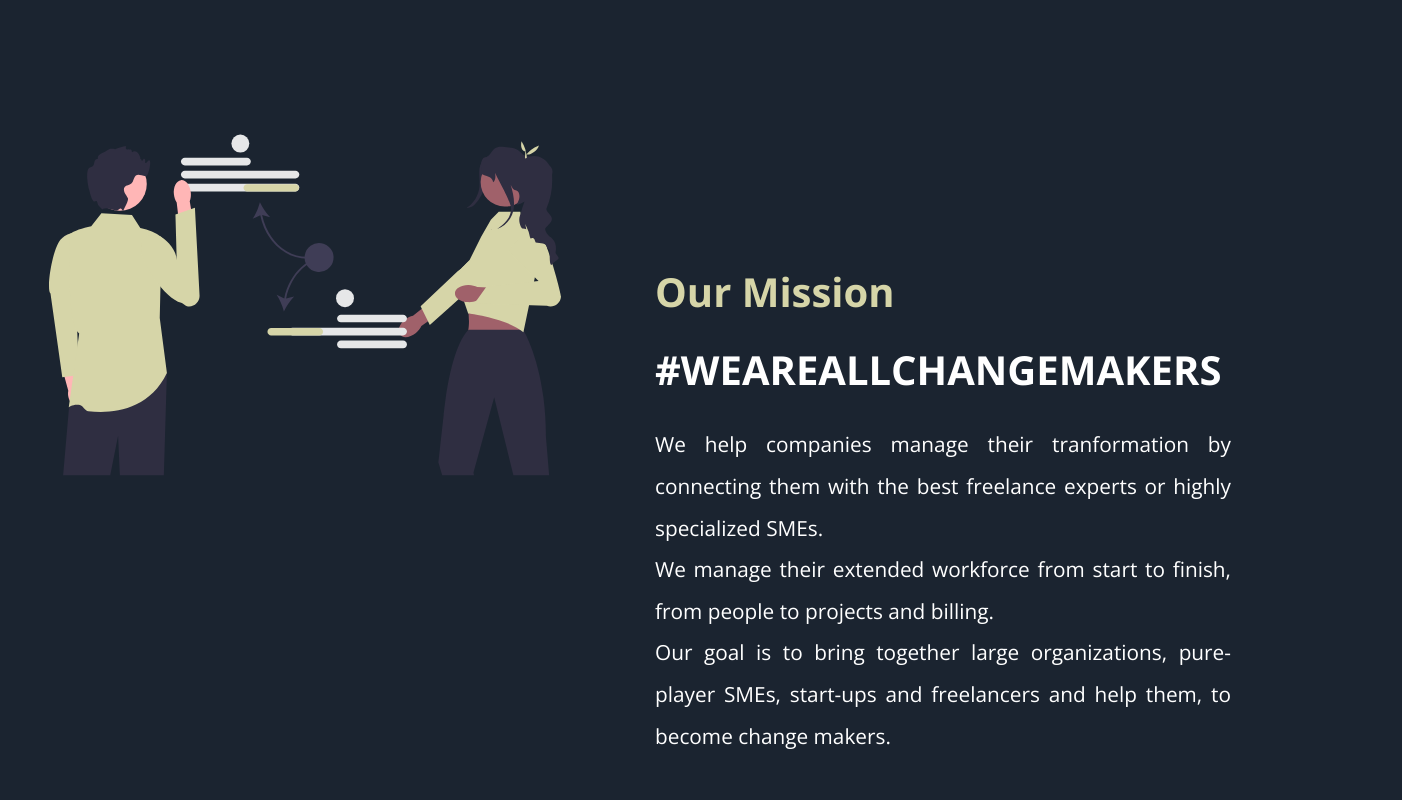
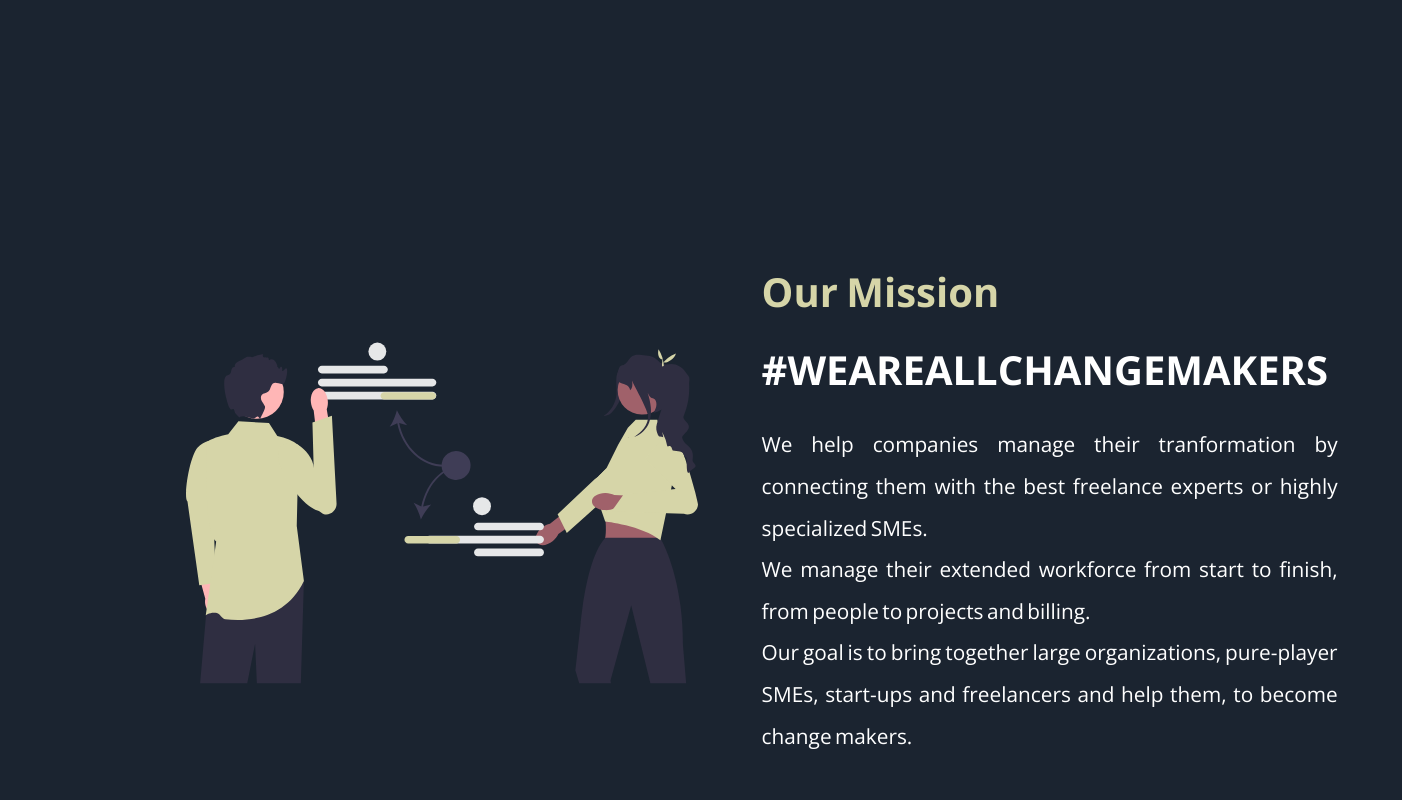
Before and after one commit to hnsnl15/headhunting_site_AHM, a React (Vite) app: page / in a window 1280 px wide. Shown: the part 780-1580 px from the top of the page, 1402 px wide, since content can reach past the window. Built offline with nearby package versions, Linux system fonts and the light colour scheme.

Commit message:
Testing responsiveness..

```diff
--- a/css/style.css
+++ b/css/style.css
@@ -6,6 +6,13 @@
   -webkit-font-smoothing: antialiased;
   -moz-osx-font-smoothing: grayscale;
   text-rendering: optimizeLegibility;
+  text-justify: distribute;
+  word-spacing: -2px;
+  text-align-last: left;
+}
+
+main {
+  width: 100vw;
 }
 
 #root {
@@ -153,17 +160,14 @@ body {
 
 .our-mission {
   display: flex;
-  justify-content: center;
-  width: 100vw;
-  padding: 0 1rem;
-  gap: 30px;
+  justify-content: space-evenly;
 }
 
 .our-mission figure {
+  display: flex;
+  justify-content: center;
+  align-items: center;
   min-width: 50vw;
-  height: max-content;
-  display: grid;
-  place-items: center;
 }
 
 .our-mission figure svg {
@@ -173,6 +177,7 @@ body {
 .our-mission .our-mission-text {
   line-height: 2;
   min-width: 50vw;
+  min-height: max-content;
   display: grid;
   place-content: center;
 }
@@ -199,7 +204,7 @@ body {
 .mission-cards {
   display: flex;
   width: 100vw;
-  height: 60vh;
+  min-height: max-content;
   justify-content: center;
   padding: 1rem 4rem;
   margin-top: 10vh;
@@ -372,14 +377,24 @@ body {
   .our-mission {
     flex-direction: column-reverse;
   }
+  .mission-cards {
+    display: flex;
+    flex-direction: column;
+    align-items: center;
+    justify-content: center;
+    padding: 0;
+    margin: 0 auto;
+  }
   .our-mission-text {
     width: 100vw;
-    padding: 1rem;
+    margin: 0 auto;
+    padding: 0;
     display: grid;
     place-items: center;
   }
-  .our-mission-text p {
-    font-size: 1rem;
+  .our-mission-text h1 {
+    font-size: 5vw;
+    width: max-content;
   }
 }
 
@@ -387,4 +402,7 @@ body {
   .main-banner-section-1 h1 {
     padding: 0rem;
   }
+  .main-banner-section-2 div svg {
+    display: none;
+  }
 }
--- a/src/components/Front Page/Mission.jsx
+++ b/src/components/Front Page/Mission.jsx
@@ -3,7 +3,7 @@ import SolutionSvg from '../imgrsr/SolutionSvg';
 
 function Mission() {
   return (
-    <>
+    <section className='mission-section'>
       <section className='our-mission'>
         <figure className='our-mission-figure-1'>
             <SolutionSvg />
@@ -54,7 +54,7 @@ function Mission() {
         </div>
 
       </section>
-    </>
+    </section>
   )
 }
 
--- a/style.scss
+++ b/style.scss
@@ -14,6 +14,13 @@ $hover-text-color: rgba(179,
     -webkit-font-smoothing: antialiased;
     -moz-osx-font-smoothing: grayscale;
     text-rendering: optimizeLegibility;
+    text-justify: distribute;
+    word-spacing: -2px;
+    text-align-last: left;
+}
+
+main {
+    width: 100vw;
 }
 
 #root {
@@ -147,16 +154,13 @@ body {
 // MISSION RULESET
 .our-mission {
     display: flex;
-    justify-content: center;
-    width: 100vw;
-    padding: 0 1rem;
-    gap: 30px;
+    justify-content: space-evenly;
 
     figure {
+        display: flex;
+        justify-content: center;
+        align-items: center;
         min-width: 50vw;
-        height: max-content;
-        display: grid;
-        place-items: center;
 
         svg {
             width: 80%;
@@ -166,6 +170,7 @@ body {
     .our-mission-text {
         line-height: 2;
         min-width: 50vw;
+        min-height: max-content;
         display: grid;
         place-content: center;
 
@@ -191,7 +196,7 @@ body {
 .mission-cards {
     display: flex;
     width: 100vw;
-    height: 60vh;
+    min-height: max-content;
     justify-content: center;
     padding: 1rem 4rem;
     margin-top: 10vh;
@@ -365,14 +370,24 @@ body {
     .our-mission {
         flex-direction: column-reverse;
     }
+    .mission-cards {
+        display: flex;
+        flex-direction: column;
+        align-items: center;
+        justify-content: center;
+        padding: 0;
+        margin: 0 auto;
+    }
     .our-mission-text {
         width: 100vw;
-        padding: 1rem;
+        margin: 0 auto;
+        padding: 0;
         display: grid;
         place-items: center;
 
-        p {
-            font-size: 1rem;
+        h1 {
+            font-size: 5vw;
+            width: max-content;
         }
     }
 }
@@ -382,4 +397,7 @@ body {
             padding: 0rem;
         }
     }
+    .main-banner-section-2 div svg {
+        display: none;
+    }
 }
```
